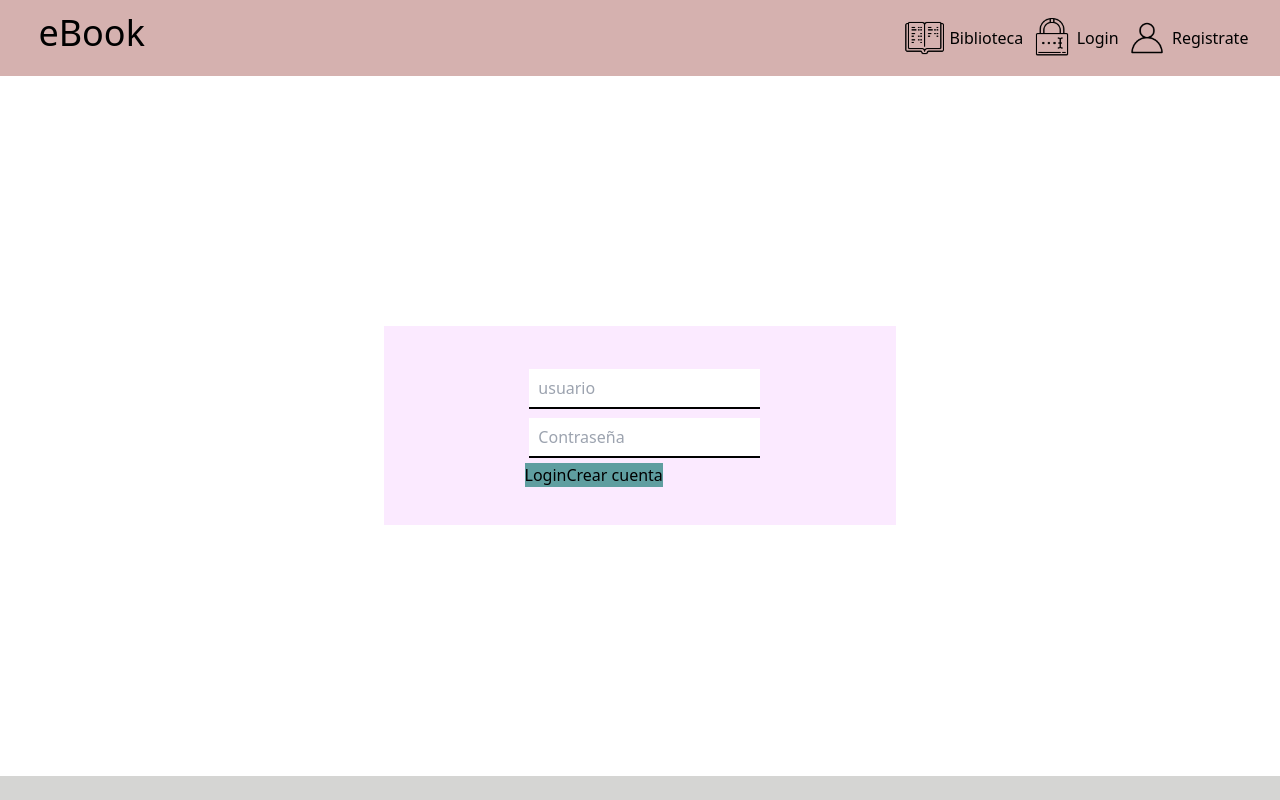
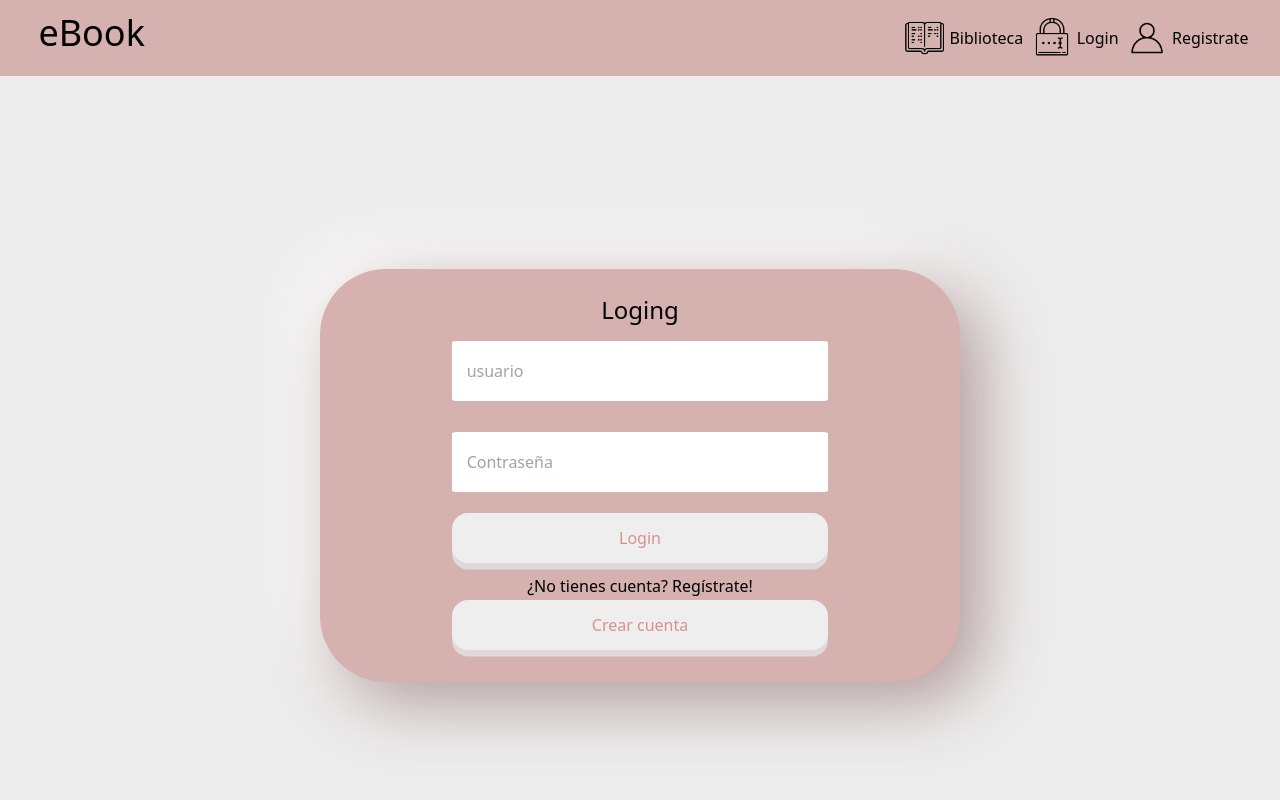
Before and after one commit to Jeniffer-B/ebook-reader, a Nuxt app: page /loginForm in a window 1280 px wide. Shown: the top 800 px of the page. Built offline with nearby package versions, Linux system fonts and the light colour scheme.

Commit message:
form login styles

```diff
--- a/pages/book-info/_id.vue
+++ b/pages/book-info/_id.vue
@@ -1,10 +1,10 @@
 <template>
   <div>
     <MyNav />
-    <div>
+    <div v-if="selectedBook !== null">
       <strong>info libros completa</strong>
         <div class="bookImformation">
-
+            {{selectedBook}}
         </div>
     </div>
     <Footer />
@@ -20,13 +20,33 @@ export default{
     MyNav,
     Footer
   },
+  data() {
+      return {
+          selectedBook: null
+      }
+  },
   computed: {
     ...mapGetters({
       bookSearchResults: 'bookSearchResults'
     })
   },
   mounted() {
-      debugger
+      if(this.$store.state.userLogged === false){
+        this.redirectHome()
+        alert('Debes acceder a tu cuenta para ver esta información')
+      }
+      if(this.$store.state.bookSearchResults === null){
+        this.redirectHome()
+      }
+      this.selectedBook = this.$store.state.bookSearchResults.find(book => book.id === this.$route.params.id)
+      if(this.selectedBook === null){
+        this.redirectHome()
+      }
+  },
+  methods: {
+      redirectHome() {
+        this.$router.push('/')
+      }
   }
-  }
+}
 </script>
--- a/pages/loginForm.vue
+++ b/pages/loginForm.vue
@@ -6,7 +6,8 @@
         <strong>Usuario no encontrado!</strong>
       </div>
       <div class="formBox">
-        <form id="myform" @submit.prevent="submitUser">
+        <form class="myform" @submit.prevent="submitUser">
+          <h2 class="text-2xl">Loging</h2>
           <div>
             <input
               v-model="user"
@@ -27,18 +28,23 @@
               placeholder="Contraseña"
             >
           </div>
+          <div class="buttonContainer">
             <button
               type="submit"
               value="userLogin"
             >
               Login
           </button>
+          </div>
+          <div class="buttonContainer">
+            <p>¿No tienes cuenta? Regístrate!</p>
             <button
               type="submit"
               @click="redirectNewUser"
             >
               Crear cuenta
             </button>
+          </div>
         </form>
       </div>
     </div>
@@ -89,28 +95,74 @@ export default {
 }
 </script>
 <style scoped>
-  .formContainer{
-    display: flex;
-    flex-direction: column;
+  .loginContainer {
     justify-content: center;
     align-items: center;
-    min-height: 700px;
+    background-color: #ECECEC;
+  }
+  .formContainer{
+    height:100vh;
+    display: flex;
+    justify-content: center;
+    align-items: center;
   }
   .formBox{
     display: flex;
     justify-content: center;
-    width: 40%;
-    padding: 3% 3%;
-    background-color: #FBEAFF;
+    align-items: center;
+    width: 50%;
+    height: auto;
+    padding: 2% 2%;
+    margin: 2% 2%;
+    border-radius: 66px;
+    background: #d5b1af;
+    box-shadow:  20px 20px 66px #b39b9b,
+                -20px -20px 66px #ffffff;
+  }
+  .myform ,
+  .myform div {
+    width: 80%;
+    display: flex;
+    flex-direction: column;
+    align-items: center;
   }
   input{
     width: 100%;
-    height: 40px;
+    height: 60px;
     padding: 4% 4%;
-    margin: 2% 2%;
-    border-bottom: #000 2px solid;
+    margin: 4% 4%;
+    border-radius: 2%;
   }
-  button{
-    background-color: cadetblue;
+  .buttonContainer{
+    margin: 1% 1%;
+  }
+  button {
+    background-color: #eee;
+    border: none;
+    font-size: 1rem;
+    width: 100%;
+    height: 50px;
+    margin: 0.5%;
+    border-radius: 1rem;
+    color:#d8918d;
+    box-shadow: 0 0.4rem #dfd9d9;
+    cursor: pointer;
+  }
+
+  button:active {
+    color: white;
+    box-shadow: 0 0.2rem #dfd9d9;
+    transform: translateY(0.2rem);
+  }
+
+  button:hover:not(:disabled) {
+    background: #BB7E91;
+    color: white;
+    text-shadow: 0 0.1rem #bcb4b4;
+  }
+
+  button:disabled {
+    cursor: auto;
+    color: grey;
   }
 </style>
```
Lines whose indentation alone changed are shown as unchanged.
